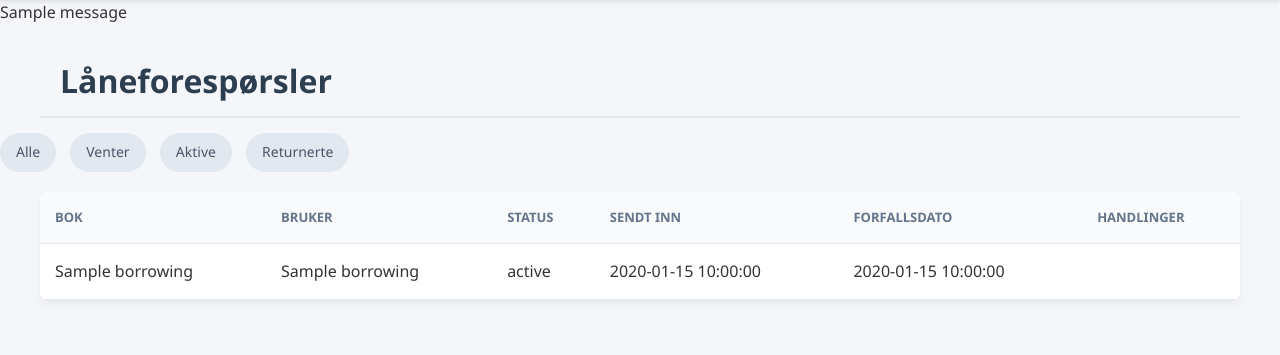
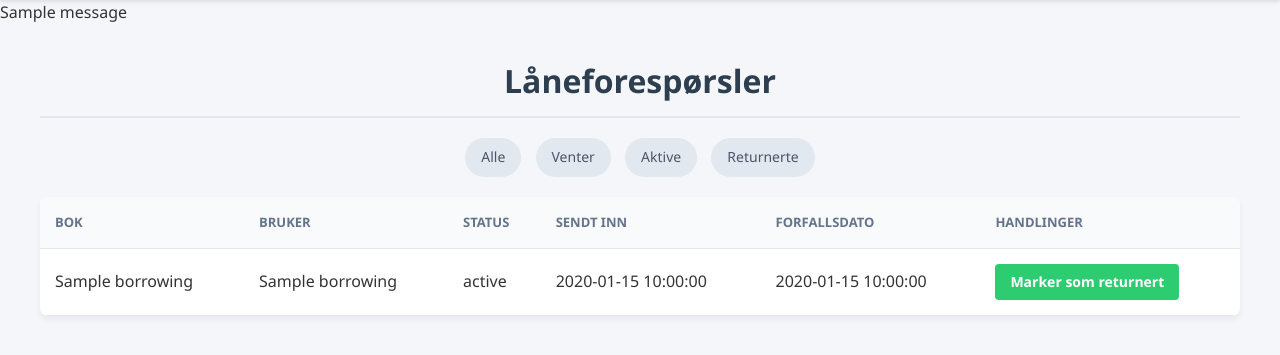
Before and after one commit to tenzxki/bibliotekside, a Flask app: template templates/admin/borrowings.html in a window 1280 px wide. Shown: the part 56-411 px from the top of the page. Run offline with Flask 3, Linux system fonts and the light colour scheme; a user stored in the database is signed in; the template is opened without the code that fills it: most values are stand-ins (such as "Sample title", 1, 10 or a date in 2020); one stand-in notice (Sample message) is shown.

Commit message:
Implementert avslå og returnerings funksjonalitet for admin

```diff
--- a/app.py
+++ b/app.py
@@ -8,7 +8,7 @@ import os
 load_dotenv()
 
 app = Flask(__name__)
-app.secret_key = "supersecretkey"
+app.secret_key = os.getenv('SECRET_KEY')
 bcrypt = Bcrypt(app)
 
 @app.route('/')
@@ -209,6 +209,7 @@ def approve_borrowing(id):
     conn = get_connection()
     cursor = conn.cursor(dictionary=True)
 
+    #Spørringen under er fra Claude
     try:
         cursor.execute("""
             UPDATE borrowings
@@ -226,9 +227,50 @@ def approve_borrowing(id):
     conn.close()
     return redirect(url_for('admin_borrowings'))
 
-#Lage reject borrowing routen her
-#@app.route('/admin/borrowings/reject/<int:id>', methods=['POST'])
-#def reject_borrowing(id):
+
+@app.route('/admin/borrowings/reject/<int:id>', methods=['POST'])
+def reject_borrowing(id):
+    if session.get('role') != 'admin':
+        return redirect(url_for('login'))
+
+    conn = get_connection()
+    cursor = conn.cursor(dictionary=True)
+
+    try:
+        cursor.execute("""
+            DELETE FROM borrowings
+            WHERE id = %s AND status = 'pending'
+        """, (id,))
+        conn.commit()
+        flash("Låneforespørsel ble avvist og fjernet.")
+    except Exception as e:
+        conn.rollback()
+        flash("Noe gikk galt under avvisning.")
+        print(f"Feil: {e}")
+
+    cursor.close()
+    conn.close()
+    return redirect(url_for('admin_borrowings'))
+
+@app.route('/admin/borrowings/return/<int:id>', methods = ['POST'])
+def return_borrowing(id):
+    if session.get('role') != 'admin':
+        return redirect(url_for(login))
+
+    conn = get_connection()
+    cursor = conn.cursor()
+
+    cursor.execute("""
+        UPDATE borrowings
+        SET status = 'returned', returned_at = CURDATE()
+        WHERE id = %s AND status = 'active'
+    """,(id,))
+
+    conn.commit()
+    cursor.close()
+    conn.close()
+    return redirect(url_for('admin_borrowings'))
+
 
 
 @app.route('/faq', methods=['GET', 'POST'])
--- a/static/style.css
+++ b/static/style.css
@@ -13,15 +13,22 @@ body {
     padding-bottom: 60px;
 }
 
-h1, h2, h3 {
+/* RETTING: Sørger for at overskrifter og vanlig tekst (FAQ) ikke klistrer seg til venstrekanten */
+h1, h2, h3, body > p {
     color: #2c3e50;
     margin-bottom: 15px;
+    max-width: 1200px;
+    margin-left: auto;
+    margin-right: auto;
+    padding-left: 20px;
+    padding-right: 20px;
 }
 
 h1 {
     margin-top: 30px;
     border-bottom: 2px solid #e2e8f0;
     padding-bottom: 10px;
+    text-align: center; /* Gjør tittelen clean og sentrert */
 }
 
 hr {
@@ -31,8 +38,8 @@ hr {
     background: #e2e8f0;
 }
 
-/* Sentrering av generelt innhold */
-body > h1, body > table, body > p, body > h2, .katalog-container {
+/* --- Sentrering av innholdet på siden --- */
+body > table, .katalog-container {
     max-width: 1200px;
     margin-left: auto;
     margin-right: auto;
@@ -84,7 +91,7 @@ form {
     border-radius: 8px;
     box-shadow: 0 4px 6px rgba(0,0,0,0.05);
     max-width: 500px;
-    margin: 30px auto;
+    margin: 40px auto; /* RETTING: Sentrerer logg inn-boksen midt på skjermen automatisk */
 }
 
 label {
@@ -135,11 +142,12 @@ button:hover {
     background-color: #2980b9;
 }
 
-/* Slett bruker-knapp (Rød) */
-h2 + p + form button {
+/* Rød sletteknapp */
+.slett-knapp {
     background-color: #e74c3c;
 }
-h2 + p + form button:hover {
+
+.slett-knapp:hover {
     background-color: #c0392b;
 }
 
@@ -150,7 +158,7 @@ h2 + p + form button:hover {
     margin-bottom: 15px;
     border-radius: 8px;
     box-shadow: 0 2px 4px rgba(0,0,0,0.02);
-    border-left: 6px solid #64748b; /* Standard grå */
+    border-left: 6px solid #64748b;
     width: 100%;
 }
 
@@ -182,22 +190,22 @@ h2 + p + form button:hover {
     background-color: #fcfcfc;
 }
 
-.bok-kort.utilgjengelig .status-tekst {
-    color: #c0392b;
-    font-weight: bold;
-}
-
 /* Knapp inni bokkortet */
-.bok-kort form {
+.bok-knapp-form {
     margin: 5px 0 0 0;
     padding: 0;
     box-shadow: none;
     max-width: 180px;
 }
 
-.bok-kort button {
+.bok-knapp-form button {
     padding: 8px 15px;
     font-size: 14px;
+}
+
+.bok-kort.utilgjengelig .status-tekst {
+    color: #c0392b;
+    font-weight: bold;
 }
 
 /* --- Admin Tabell --- */
@@ -229,11 +237,16 @@ tr:hover {
     background-color: #f8fafc;
 }
 
-/* Admin filter-lenker */
-a[href*="status"] {
+/* RETTING: Sentrerer filter-lenkene pent under "Låneforespørsler" */
+.admin-filter-boks {
+    text-align: center;
+    margin: 20px 0;
+}
+
+.admin-filter {
     display: inline-block;
     padding: 8px 16px;
-    margin-right: 10px;
+    margin: 0 5px;
     background-color: #e2e8f0;
     color: #4a5568;
     text-decoration: none;
@@ -242,11 +255,12 @@ a[href*="status"] {
     font-weight: 500;
 }
 
-a[href*="status"]:hover {
+.admin-filter:hover {
     background-color: #cbd5e1;
 }
 
-table form {
+/* Skjemaet inni tabellen (Godkjenn-knappen) */
+.tabell-form {
     margin: 0 !important;
     padding: 0;
     box-shadow: none;
@@ -256,23 +270,56 @@ table form {
     max-width: 100%;
 }
 
-table input[type="date"] {
+.tabell-form input[type="date"] {
     margin-bottom: 0;
     padding: 5px;
     font-size: 14px;
 }
 
-table button {
+.tabell-form button {
     padding: 5px 10px;
     font-size: 14px;
     width: auto;
 }
 
-/* --- FAQ Stil --- */
-body > p:has(strong) {
+/* --- FAQ-spørsmålsliste --- */
+.faq-innlegg {
     background: white;
     padding: 15px;
     border-radius: 6px;
     margin-bottom: 10px;
     box-shadow: 0 2px 4px rgba(0,0,0,0.02);
 }
+
+/* --- Fiks for admin-tabell handlinger --- */
+
+/* Sørger for at skjemaene inni cellen oppfører seg som inline-elementer */
+.tabell-form {
+    display: inline-flex;
+    align-items: center;
+    gap: 8px;
+    margin: 0;
+    padding: 0;
+    box-shadow: none;
+    background: transparent;
+    max-width: none; /* Fjerner max-width på 500px */
+}
+
+/* Gjør at datovelgeren får en fast, ryddig bredde */
+.tabell-form input[type="date"] {
+    width: 140px;
+    padding: 6px 10px;
+    margin-bottom: 0;
+    font-size: 14px;
+    height: 36px;
+}
+
+/* Overstyrer global "width: 100%" så knappene kun tar plassen de trenger */
+.tabell-form button {
+    width: auto;
+    padding: 6px 15px;
+    font-size: 14px;
+    height: 36px;
+    margin: 0;
+    white-space: nowrap;
+}
--- a/templates/admin/borrowings.html
+++ b/templates/admin/borrowings.html
@@ -21,10 +21,12 @@
 
 <h1>Låneforespørsler</h1>
 
-<a href="?status=all">Alle</a>
-<a href="?status=pending">Venter</a>
-<a href="?status=active">Aktive</a>
-<a href="?status=returned">Returnerte</a>
+<div class="admin-filter-boks">
+    <a href="?status=all" class="admin-filter">Alle</a>
+    <a href="?status=pending" class="admin-filter">Venter</a>
+    <a href="?status=active" class="admin-filter">Aktive</a>
+    <a href="?status=returned" class="admin-filter">Returnerte</a>
+</div>
 
 <table>
     <thead>
@@ -46,10 +48,22 @@
             <td>{{ b['created_at'] }}</td>
             <td>{{ b['due_date'] if b['due_date'] else '—' }}</td>
             <td>
+                {# Hvis lånet venter på godkjenning: Vis Godkjenn og Avvis #}
                 {% if b['status'] == 'pending' %}
-                    <form method="POST" action="{{ url_for('approve_borrowing', id=b['id']) }}" style="display:inline">
+                    <form method="POST" action="{{ url_for('approve_borrowing', id=b['id']) }}" class="tabell-form">
                         <input type="date" name="due_date" required>
                         <button type="submit">Godkjenn</button>
+                    </form>
+
+                    <form method="POST" action="{{ url_for('reject_borrowing', id=b['id']) }}" class="tabell-form">
+                        <button type="submit" class="slett-knapp">Avvis</button>
+                    </form>
+                {% endif %}
+
+                {# Hvis lånet er aktivt: Vis knappen for å markere som returnert #}
+                {% if b['status'] == 'active' %}
+                    <form method="POST" action="{{ url_for('return_borrowing', id=b['id']) }}" class="tabell-form">
+                        <button type="submit" style="background-color: #2ecc71;">Marker som returnert</button>
                     </form>
                 {% endif %}
             </td>
```
Also changed, not shown: templates/user/browse.html (+9 -7 lines).
